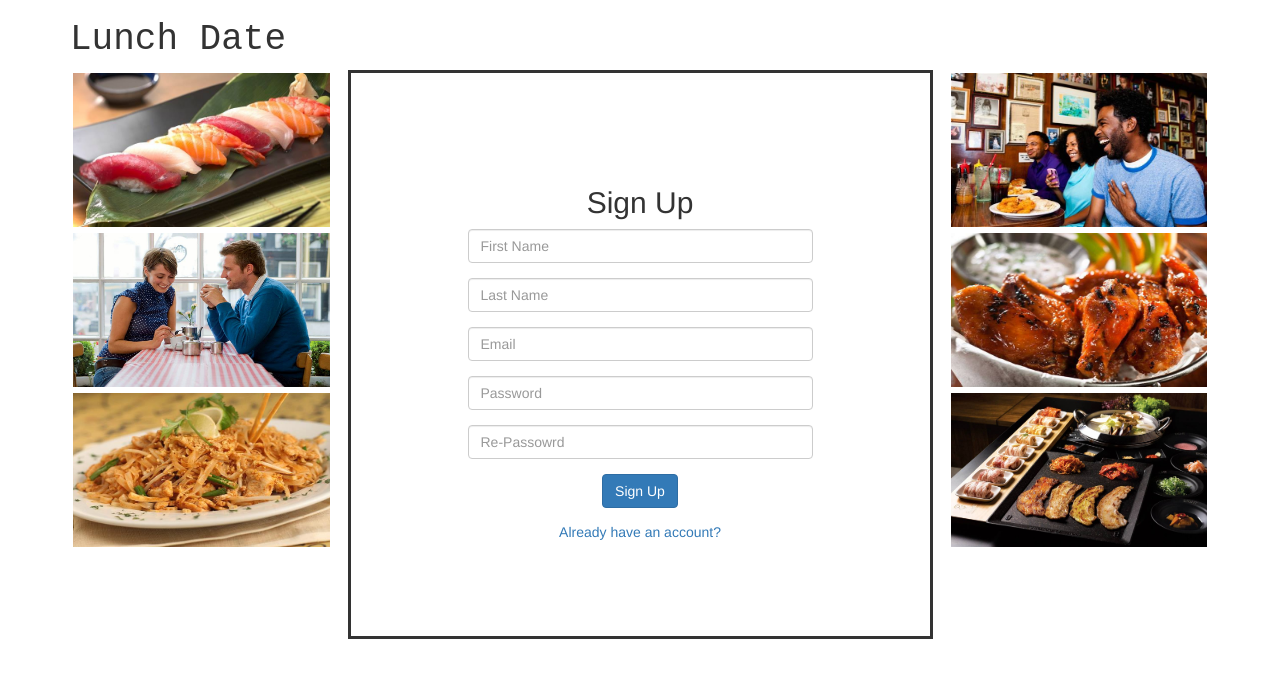
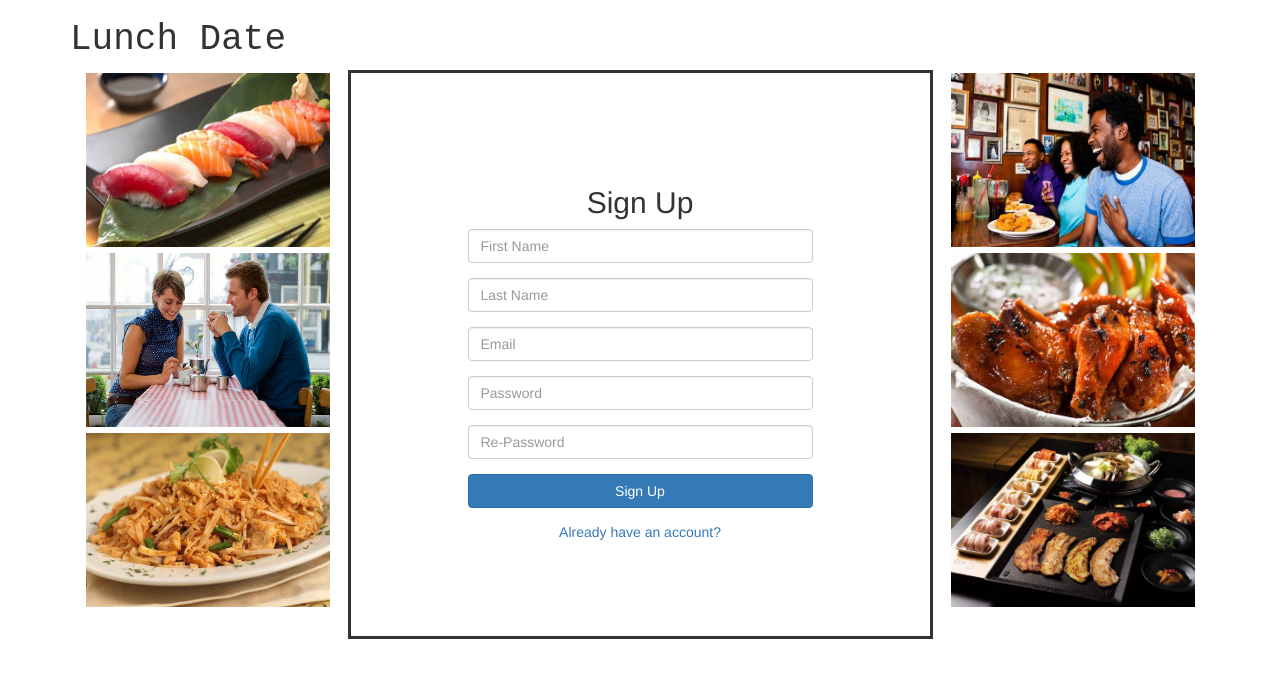
Before and after one commit to tallen94/FinalProject, a plain HTML site: page www/partials/signup.html in a window 1280 px wide. Drawn offline with nearby package versions, Linux system fonts and the light colour scheme.

Commit message:
Align images along signup box

```diff
--- a/www/css/main.css
+++ b/www/css/main.css
@@ -29,9 +29,17 @@ nav a {
 	font-family: "Courier New";
 }
 
-.signUpImg {
-	height: 20%;
-	width: 100%;
+.signUpImgLeft {
+	float: right;
+	height: 180px;
+	width: 250px;
+	padding: 3px;
+}
+
+.signUpImgRight {
+	float: left;
+	height: 180px;
+	width: 250px;
 	padding: 3px;
 }
 
@@ -43,3 +51,7 @@ nav a {
 	text-align: center;
 	border-style: solid;
 }
+
+#submit {
+	width: 100%;
+}
--- a/www/partials/signup.html
+++ b/www/partials/signup.html
@@ -7,12 +7,13 @@
 	<h1 class="title">Lunch Date</h1>
 	<div class="row">
 		<div class="col-sm-3 hidden-xs">
-			<img src="../images/signup1.jpg" class="signUpImg">
-			<img src="../images/signup2.jpg" class="signUpImg">
-			<img src="../images/signup3.jpg" class="signUpImg">
+			<img src="../images/signup1.jpg" class="signUpImgLeft">
+			<img src="../images/signup2.jpg" class="signUpImgLeft">
+			<img src="../images/signup3.jpg" class="signUpImgLeft">
 		</div>
 		<div class="col-sm-6" id="signUp">
 			<h2>Sign Up</h2>
+            <img>
 			<form name="signupForm">
 				<div class="form-group">
 					<input class="form-control" name="firstName" type="text" placeholder="First Name" required>
@@ -27,17 +28,17 @@
 					<input class="form-control" name="password" type="password" placeholder="Password" required>
 				</div>
 				<div class="form-group">
-					<input class="form-control" name="confirm" type="password" placeholder="Re-Passowrd" required>
+					<input class="form-control" name="confirm" id="password" type="password" placeholder="Re-Password" same-as="password" required>
 				</div>
 
-				<button class="btn btn-primary" type="submit"  ng-disabled="signupForm.$invalid">Sign Up</button>
+				<button class="btn btn-primary" type="submit" id="submit" ng-disabled="signupForm.$invalid">Sign Up</button>
 			</form>
 			<a>Already have an account?</a>
 		</div>
 		<div class="col-sm-3 hidden-xs">
-			<img src="../images/signup4.jpg" class="signUpImg">
-			<img src="../images/signup5.jpg" class="signUpImg">
-			<img src="../images/signup6.jpg" class="signUpImg">
+			<img src="../images/signup4.jpg" class="signUpImgRight">
+			<img src="../images/signup5.jpg" class="signUpImgRight">
+			<img src="../images/signup6.jpg" class="signUpImgRight">
 		</div>
 	</div>
 </div>
```
